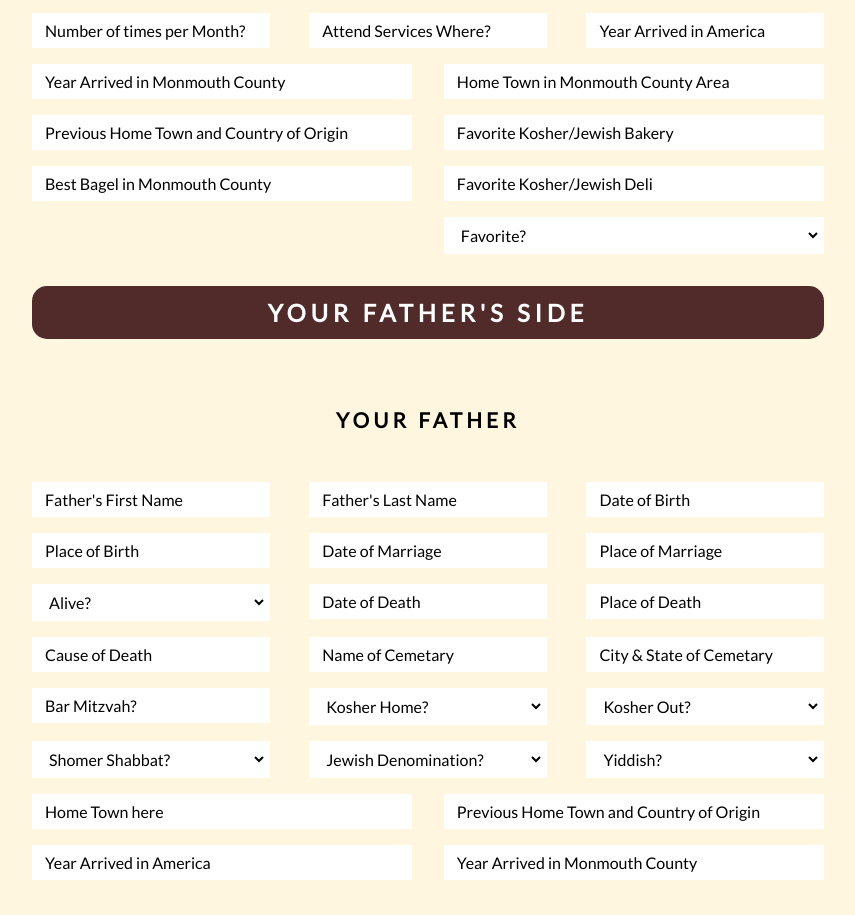
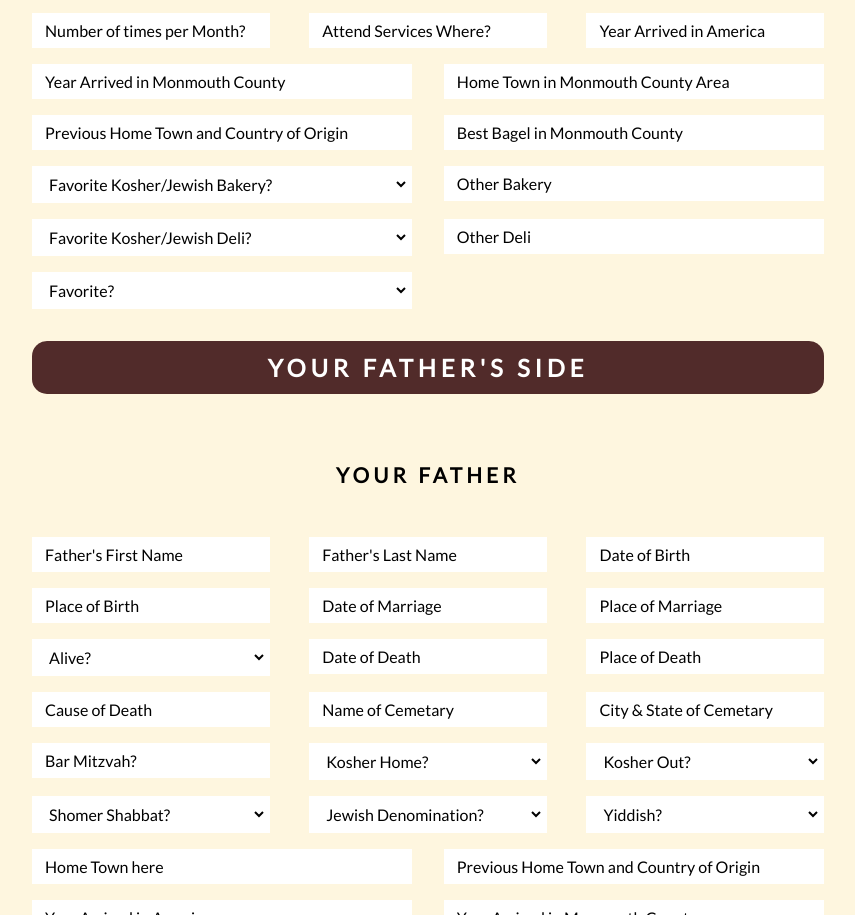
Before and after one commit to atroppe/geneology, a website: page index.html in a window 1280 px wide. Shown: the part 1182-2097 px from the top of the page, without its empty margins (392-1247 px from the left). Drawn offline with Linux system fonts and the light colour scheme.

Commit message:
adding bakeries and delis

```diff
--- a/css/styles.scss
+++ b/css/styles.scss
@@ -563,6 +563,9 @@ form {
 .hide {
     display: none;
 }
+.deliOther, .bakeryOther {
+    color: #7d7d7d;
+}
 //
 //
 //
--- a/index.html
+++ b/index.html
@@ -254,14 +254,47 @@
                             <input type="text" id="origin" name="origin" placeholder="Previous Home Town and Country of Origin">
                         </div>
                         <div class="cell alignTop wide">
-                            <input type="text" id="bakery" name="bakery" placeholder="Favorite Kosher/Jewish Bakery">
-                        </div>
-                        <div class="cell alignTop wide">
                             <input type="text" id="bagel" name="bagel" placeholder="Best Bagel in Monmouth County">
                         </div>
                         <div class="cell alignTop wide">
-                            <input type="text" id="deli" name="deli" placeholder="Favorite Kosher/Jewish Deli">
-                            <select>
+                            <!--                            <input type="text" id="bakery" name="bakery" placeholder="Favorite Kosher/Jewish Bakery"> -->
+                            <select id="bakery" name="bakery">
+                                <option>Favorite Kosher/Jewish Bakery?</option>
+                                <option>Heimische Bakery - Lakewood NJ</option>
+                                <option>Yorktown Bagel & Bakery - Manalapan NJ</option>
+                                <option>Lakewood's Gingerbread House - Lakewood NJ</option>
+                                <option>Gelbstein Bakers - Lakewood NJ</option>
+                                <option>Solomon's Bakery - Manalapan NJ</option>
+                                <option>Lox, Stock & Deli Milltown NJ</option>
+                                <option>More Please Cupcakes - Englishtown NJ</option>
+                                <option>Hershey's Bakery - Howell</option>
+                                <option>other</option>
+                            </select>
+                        </div>
+                        <div class="cell alignTop wide">
+                            <input type="text" id="bakeryOther" name="bakeryOther" placeholder="Other Bakery">
+                        </div>
+
+                        <div class="cell alignTop wide">
+                            <!--                             <input type="text" id="deli" name="deli" placeholder="Favorite Kosher/Jewish Deli"> -->
+                            <select id="deli" name="deli">
+                                <!--  re-arange order of fields -->
+                                <option>Favorite Kosher/Jewish Deli?</option>
+                                <option>Fred & Murray - Manalapan NJ</option>
+                                <option>Lox, Stock & Deli Milltown NJ</option>
+                                <option>R & S Kosher Deli & Caterer - Lakewood NJ</option>
+                                <option>Deli King - Linden and Clark NJ</option>
+                                <option>Harold's - Edison NJ</option>
+                                <option>Park Place - Highland Park NJ</option>
+                                <option class="other">other</option>
+                            </select>
+                        </div>
+                        <!--   add js to hide other box -->
+                        <div class="cell alignTop wide">
+                            <input type="text" id="deliOther" name="deliOther" placeholder="Other Deli">
+                        </div>
+                        <div class="cell alignTop wide">
+                            <select id="sandwich" name="sandwich">
                                 <option>Favorite?</option>
                                 <option>Pastrami</option>
                                 <option>Corned Beef</option>
--- a/js/app.js
+++ b/js/app.js
@@ -3,6 +3,7 @@ window.onload = app;
 
 function app() {
 
+    //jhm parse account codes
     Parse.initialize("7ILyarTpCO2nWbjt1mxeB2iCOdiIdXvdXJkQmiua", "cLf5hm7uCoDQ2JvHY2gNkvPc8t6MSqaVYCVBp5u5");
 
 
```
